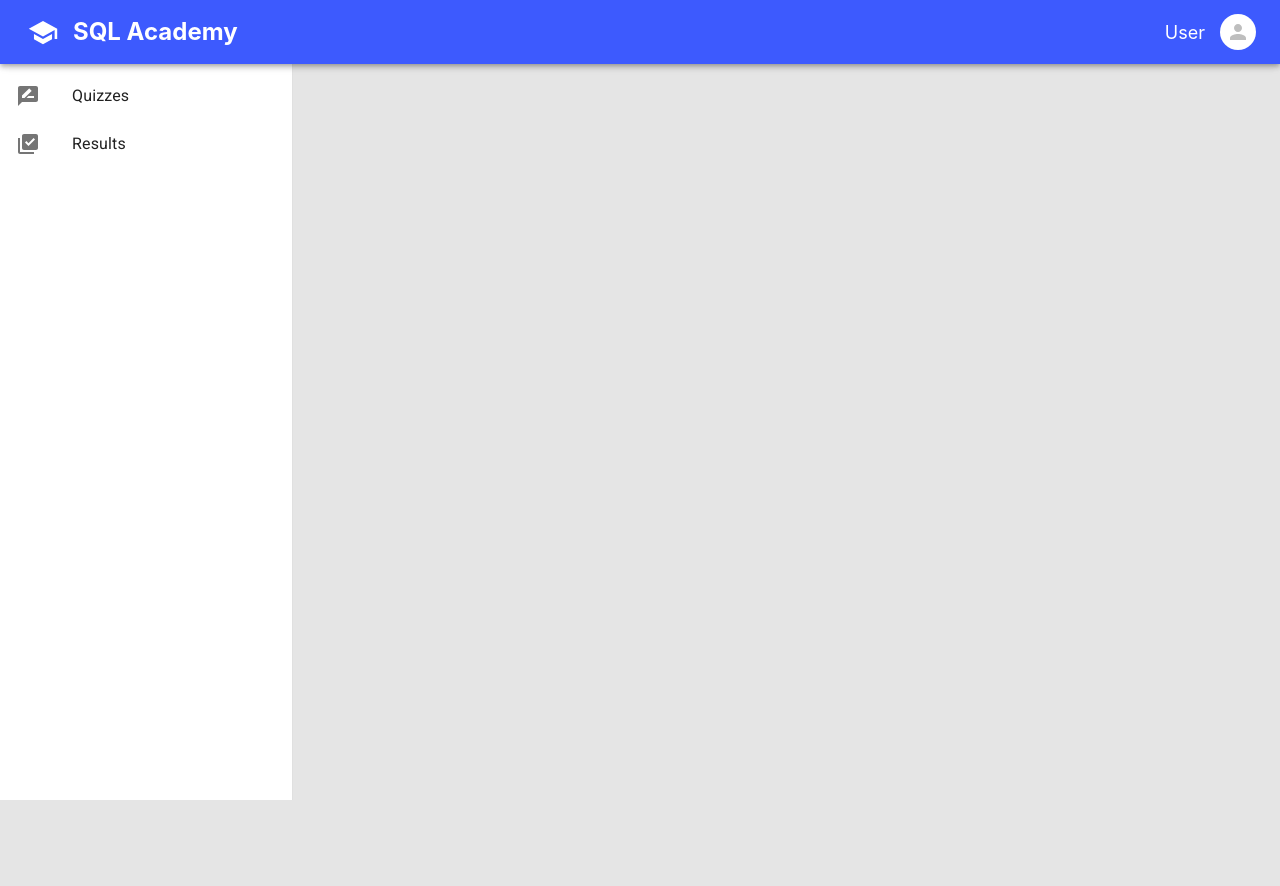
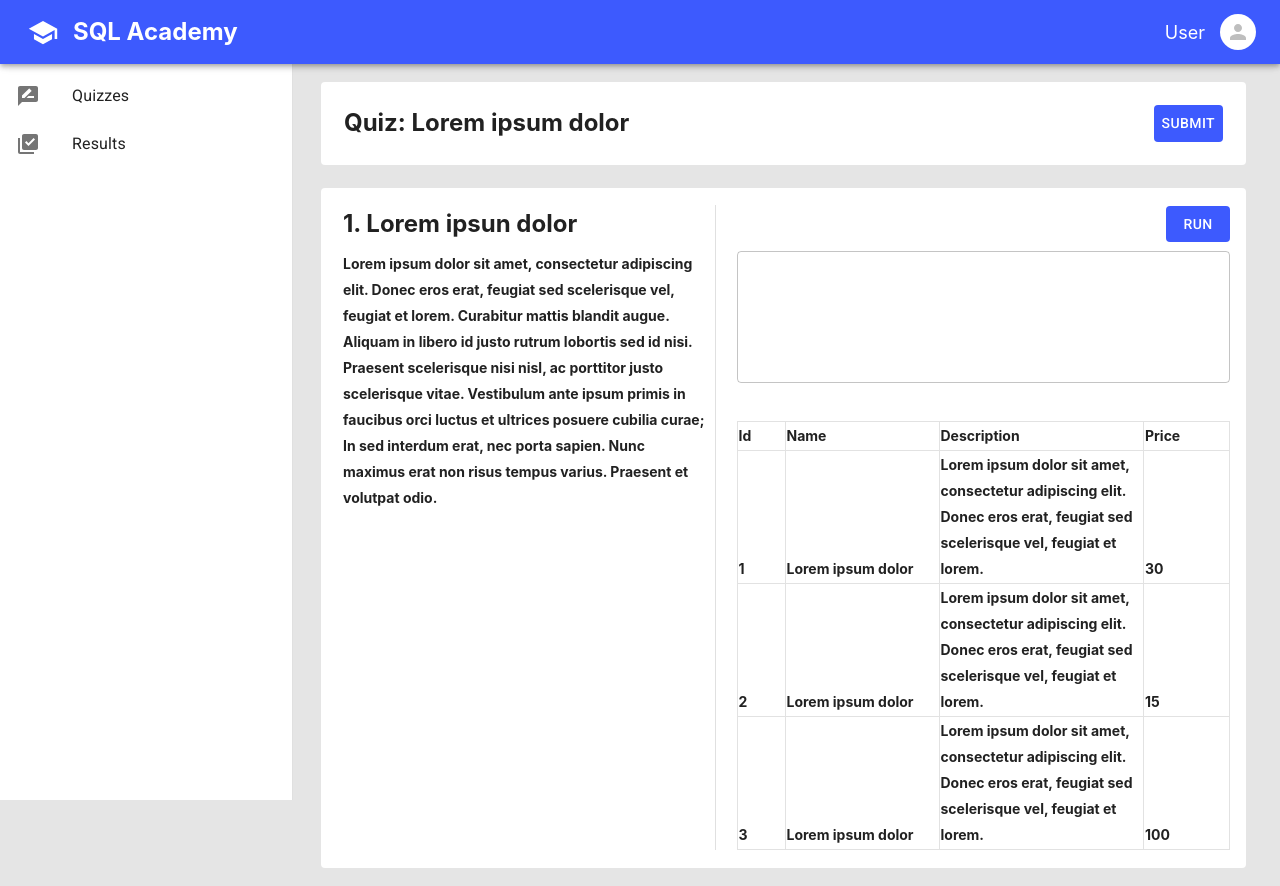
Before and after one commit to maksim-krih/SQLAcademy, a React (Create React App) app: page /passing in a window 1280 px wide. Before the commit the page ends 800 px from the top, so only its background shows below. Built offline with nearby package versions, Linux system fonts and the light colour scheme.

Commit message:
Added passing page

```diff
--- /dev/null
+++ b/src/components/Button/index.tsx
@@ -0,0 +1,33 @@
+import {
+  makeStyles,
+  Button as MUButton,
+  ButtonProps
+} from "@material-ui/core";
+import React, { FC } from "react";
+
+const useStyles = makeStyles({
+  root: {
+    backgroundColor: "#3D5AFE",
+    color: "#FFFFFF",
+    "&:hover": {
+      backgroundColor: "#1C31A5",
+    }
+  },
+});
+
+interface IProps extends ButtonProps {
+
+}
+
+const Button: FC<IProps> = (props) => {
+  const classes = useStyles();
+
+  return (
+    <MUButton
+      {...props}
+      classes={{ root: classes.root }}
+    />
+  );
+}
+
+export default Button;
--- a/src/components/Layout/index.tsx
+++ b/src/components/Layout/index.tsx
@@ -66,7 +66,7 @@ const useStyles = makeStyles({
   },
   content: {
     flexGrow: 1,
-    paddingTop: 18
+    padding: "18px 34px 18px 29px"
   },
   drawer: {
     width: drawerWidth,
@@ -82,7 +82,7 @@ const useStyles = makeStyles({
 });
 
 interface IProps {
-  children: Element;
+  children: JSX.Element;
 }
 
 const Layout: FC<IProps> = ({ children }) => {
--- a/src/components/index.ts
+++ b/src/components/index.ts
@@ -1,3 +1,4 @@
 import Layout from "./Layout";
+import Button from "./Button";
 
-export { Layout };
+export { Layout, Button };
--- /dev/null
+++ b/src/hocs/index.ts
@@ -0,0 +1 @@
+export { withLayout } from "./withLayout";
--- /dev/null
+++ b/src/hocs/withLayout.tsx
@@ -0,0 +1,9 @@
+import React from "react";
+import { Layout } from "../components";
+
+export const withLayout = <T extends object>(Component: React.ComponentType<T>) =>
+  (componentProps: T) => (
+    <Layout>
+      <Component {...componentProps} />
+    </Layout>
+  );
--- /dev/null
+++ b/src/pages/passing/index.tsx
@@ -0,0 +1,158 @@
+import React from 'react';
+import { makeStyles, Paper, Divider, TextField } from '@material-ui/core';
+import { Button } from '../../components';
+
+const useStyles = makeStyles({
+  root: {
+
+  },
+  quizTitleContainer: {
+    display: "flex",
+    justifyContent: "space-between",
+    alignItems: "center",
+    padding: 23,
+    marginBottom: 23
+  },
+  quizTitle: {
+    fontWeight: "bold",
+    fontSize: 24,
+    lineHeight: "28px"
+  },
+  taskTitle: {
+    fontWeight: "bold",
+    fontSize: 24,
+    lineHeight: "28px"
+  },
+  taskTitleContainer: {
+    display: "flex",
+    justifyContent: "space-between",
+    alignItems: "center",
+    marginBottom: 9
+  },
+  taskContainer: {
+    padding: "18px 16px 18px 22px"
+  },
+  taskDescription: {
+    fontWeight: "bold",
+    fontSize: 14,
+    lineHeight: "26px",
+    minWidth: 362,
+    maxWidth: 362
+  },
+  taskBody: {
+    display: "flex"
+  },
+  taskBodyVerticalDivider: {
+    margin: "-46px 21px 0 10px",
+    width: 0.5
+  },
+  taskInput: {
+    marginBottom: 38
+  },
+  taskOutput: {
+    fontWeight: "bold",
+    fontSize: 14,
+    lineHeight: "26px",
+    borderCollapse: "collapse",
+    "& th, & td": {
+      border: "1px solid #E2E2E2",
+      verticalAlign: "bottom"
+    },
+    "& th": {
+      textAlign: "left"
+    },
+  },
+  taskCompletion: {
+    width: "100%"
+  }
+});
+
+const Passing = () => {
+  const classes = useStyles();
+
+  return (
+    <div className={classes.root}>
+      <Paper elevation={0} className={classes.quizTitleContainer}>
+        <div className={classes.quizTitle}>
+          Quiz: Lorem ipsum dolor
+        </div>
+        <Button>Submit</Button>
+      </Paper>
+      <Paper elevation={0} className={classes.taskContainer}>
+        <div className={classes.taskTitleContainer}>
+          <div className={classes.taskTitle}>
+            1. Lorem ipsun dolor
+          </div>
+          <Button>Run</Button>
+        </div>
+        <div className={classes.taskBody}>
+          <div className={classes.taskDescription}>
+            Lorem ipsum dolor sit amet, consectetur adipiscing elit.
+            Donec eros erat, feugiat sed scelerisque vel, feugiat et lorem.
+            Curabitur mattis blandit augue. Aliquam in libero id justo
+            rutrum lobortis sed id nisi. Praesent scelerisque nisi nisl,
+            ac porttitor justo scelerisque vitae. Vestibulum ante ipsum
+            primis in faucibus orci luctus et ultrices posuere cubilia
+            curae; In sed interdum erat, nec porta sapien. Nunc maximus
+            erat non risus tempus varius. Praesent et volutpat odio.
+        </div>
+          <Divider
+            orientation="vertical"
+            flexItem
+            className={classes.taskBodyVerticalDivider}
+          />
+          <div className={classes.taskCompletion}>
+            <TextField
+              multiline
+              rows={5}
+              fullWidth
+              className={classes.taskInput}
+              variant="outlined"
+            />
+            <table className={classes.taskOutput}>
+              <thead>
+                <tr>
+                  <th style={{ minWidth: 45 }}>Id</th>
+                  <th style={{ minWidth: 151 }}>Name</th>
+                  <th>Description</th>
+                  <th style={{ minWidth: 83 }}>Price</th>
+                </tr>
+              </thead>
+              <tbody>
+                <tr>
+                  <td>1</td>
+                  <td>Lorem ipsum dolor</td>
+                  <td>
+                    Lorem ipsum dolor sit amet, consectetur adipiscing elit.
+                    Donec eros erat, feugiat sed scelerisque vel, feugiat et lorem.
+                </td>
+                  <td>30</td>
+                </tr>
+                <tr>
+                  <td>2</td>
+                  <td>Lorem ipsum dolor</td>
+                  <td>
+                    Lorem ipsum dolor sit amet, consectetur adipiscing elit.
+                    Donec eros erat, feugiat sed scelerisque vel, feugiat et lorem.
+                </td>
+                  <td>15</td>
+                </tr>
+                <tr>
+                  <td>3</td>
+                  <td>Lorem ipsum dolor</td>
+                  <td>
+                    Lorem ipsum dolor sit amet, consectetur adipiscing elit.
+                    Donec eros erat, feugiat sed scelerisque vel, feugiat et lorem.
+                </td>
+                  <td>100</td>
+                </tr>
+              </tbody>
+            </table>
+          </div>
+        </div>
+      </Paper>
+    </div>
+  );
+}
+
+export default Passing;
--- a/src/router.tsx
+++ b/src/router.tsx
@@ -5,13 +5,15 @@ import {
   Route
 } from "react-router-dom";
 import Login from "./pages/login";
+import Passing from "./pages/passing";
 import { Layout } from "./components";
+import { withLayout } from "./hocs";
 
 const Router = () => {
   return (
     <BrowserRouter>
       <Switch>
-        <Route path="/passing" exact component={Layout} />
+        <Route path="/passing" exact component={withLayout(Passing)} />
         <Route path="/summary" exact component={Layout} />
         <Route path="/quizzes" exact component={Layout} />
         <Route path="/quizzes/create" exact component={Layout} />
```
